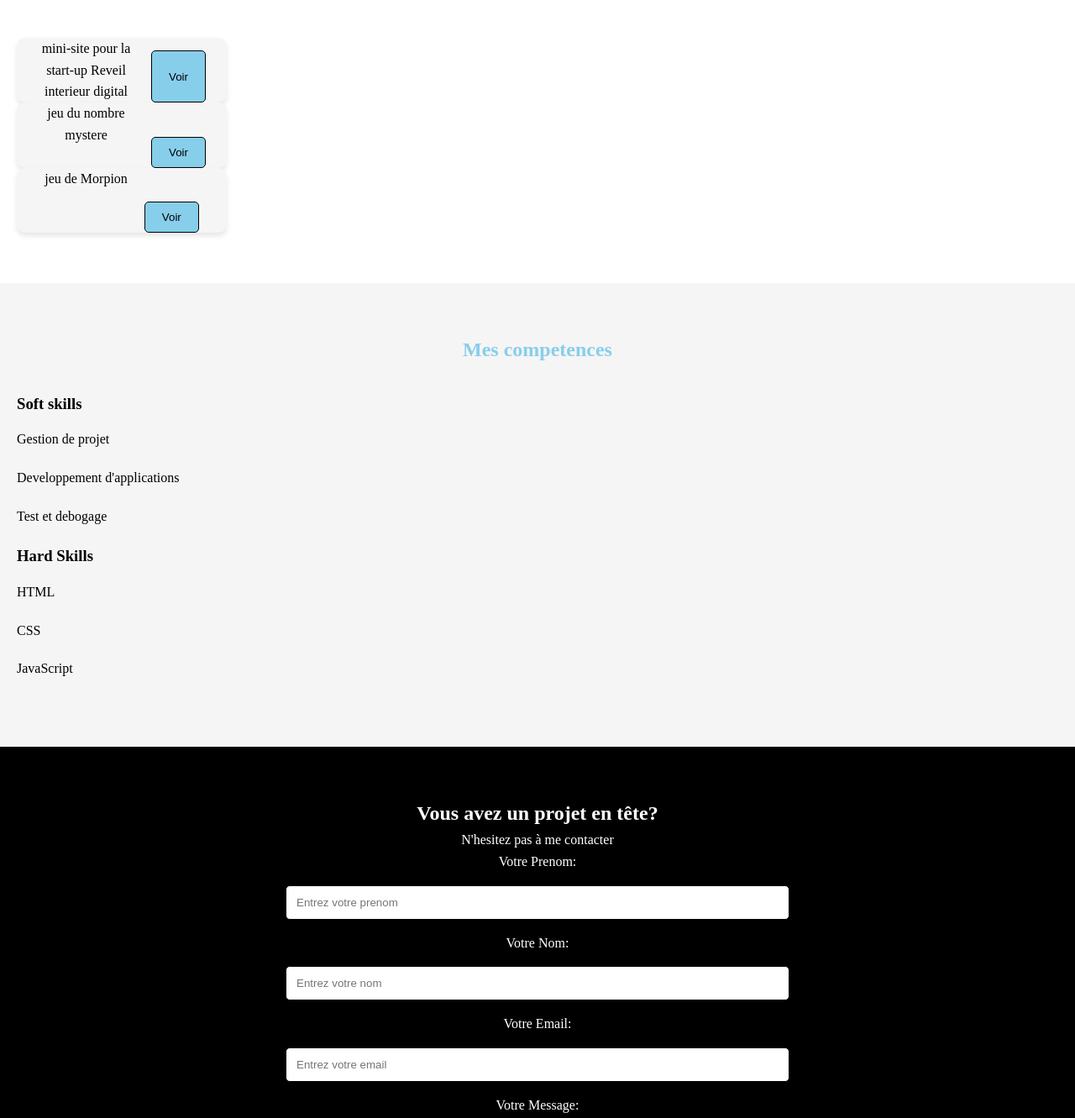
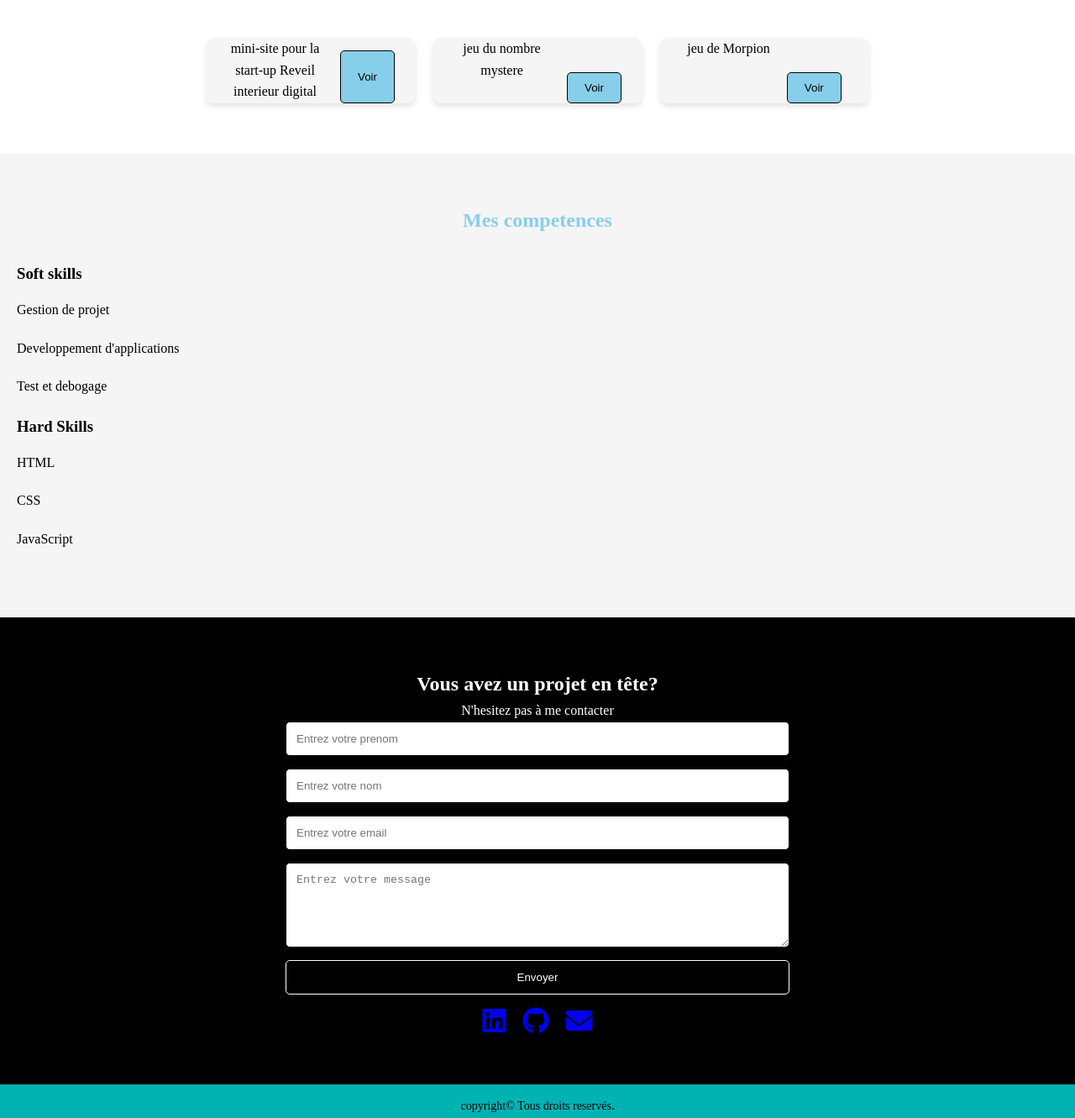
Before and after one commit to MorganeNgomen/Mon-porfolio, a plain HTML site: page index.html in a window 1280 px wide. Shown: the part 920-2251 px from the top of the page at 84% size. Drawn offline with Linux system fonts and the light colour scheme.

Commit message:
Update index.html
Modifier la section contact

```diff
--- a/index.html
+++ b/index.html
@@ -35,10 +35,11 @@
       <button>Telecharger mon Cv</button>
       </a>
       </div>
+    </div>
     </section>
     <section id="projets" class="projets">
       <h2>Mes projets</h2><br>
-      <div class="projet-cards"></div>
+      <div class="projet-cards">
       <div class="projet-jeu">mini-site pour la start-up Reveil interieur digital<br>
      <button>Voir</button>
       </div>
@@ -81,13 +82,9 @@
      <h2>Vous avez un projet en tête? </h2>
      <p>N'hesitez pas à me contacter</p>
      <form>
-       <label>Votre Prenom:</label>
         <input type="text" placeholder="Entrez votre prenom" required>
-        <label>Votre Nom:</label>
       <input type="text" placeholder="Entrez votre nom" required>
-      <label>Votre Email:</label>
       <input type="email" placeholder="Entrez votre email" required>
-      <label>Votre Message:</label>
       <textarea rows="5" placeholder="Entrez votre message" required></textarea>
       <button type="submit">Envoyer</button>
       <div class="logo">
@@ -123,7 +120,7 @@ backToTop.style.position = "fixed";
 backToTop.style.bottom = "20px";
 backToTop.style.right = "20px";
 backToTop.style.padding = "10px 15px";
-backToTop.style.fontSize = "18px";
+backToTop.style.fontSize = "25px";
 backToTop.style.border = "none";
 backToTop.style.borderRadius = "50%";
 backToTop.style.background = "#00CFCF";
```
